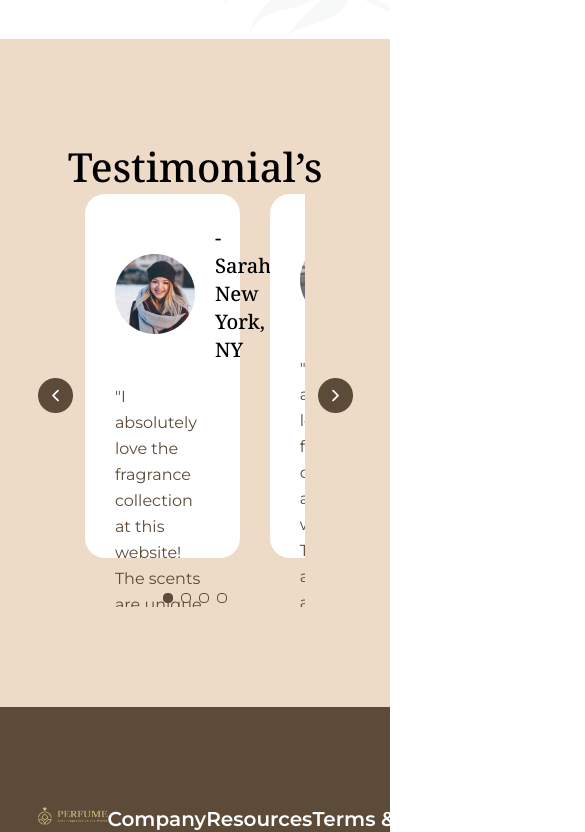
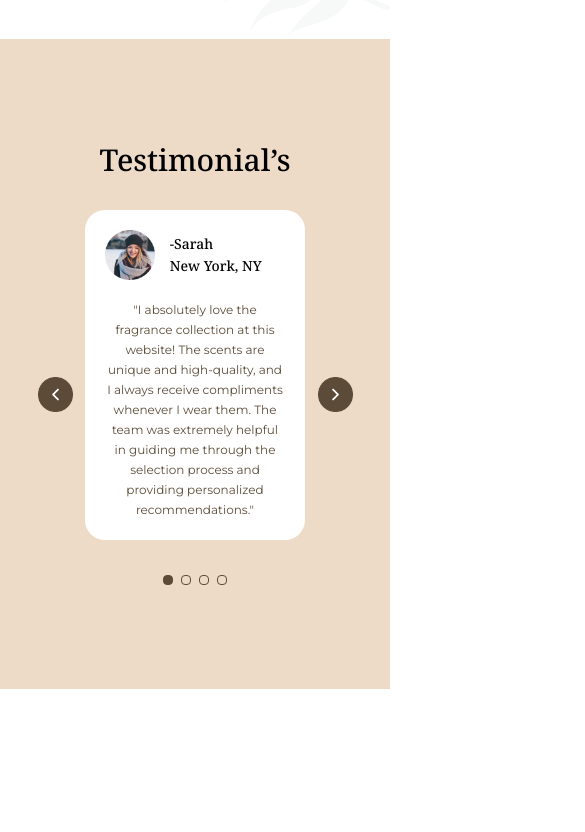
Before and after one commit to MuhammadSaim1256/Perfume-React, a React (Create React App) app: page / in a window 390 px wide. Shown: the part 2980-3812 px from the top of the page, 585 px wide, since content can reach past the window. After the commit the page ends 3669 px from the top, so only its background shows below. Built offline with nearby package versions, Linux system fonts and the light colour scheme.

Commit message:
Testimonials Responsive

```diff
--- a/src/Components/Footer/style.css
+++ b/src/Components/Footer/style.css
@@ -1,4 +1,5 @@
 footer {
+  display: none;
   background: #5c4b38;
   padding: 6.25rem 0 1.87rem;
 }
--- a/src/Components/Products/Products.js
+++ b/src/Components/Products/Products.js
@@ -36,7 +36,7 @@ const Products = () => {
                 slidesPerView: 1,
                 spaceBetween: 30,
               },
-              737: {
+              767: {
                 slidesPerView: 1,
                 spaceBetween: 30,
               },
--- a/src/Components/Testimonials/Testimonial.js
+++ b/src/Components/Testimonials/Testimonial.js
@@ -24,6 +24,36 @@ const Testimonial = () => {
             loop={true}
             pagination={{
               clickable: true,
+            }}
+            breakpoints={{
+              320: {
+                slidesPerView: 1,
+                spaceBetween: 30,
+              },
+              767: {
+                slidesPerView: 1,
+                spaceBetween: 30,
+              },
+              900: {
+                slidesPerView: 2,
+                spaceBetween: 30,
+              },
+              1024: {
+                slidesPerView: 2,
+                spaceBetween: 30,
+              },
+              1200: {
+                slidesPerView: 2,
+                spaceBetween: 30,
+              },
+              1530: {
+                slidesPerView: 2,
+                spaceBetween: 30,
+              },
+              1920: {
+                slidesPerView: 2,
+                spaceBetween: 30,
+              },
             }}
             navigation={{
               prevEl: ".swiper-button-prev",
--- a/src/Components/Testimonials/style.css
+++ b/src/Components/Testimonials/style.css
@@ -5,12 +5,13 @@
 
 #testimonial h1 {
   color: #000;
-  font-family: Noto Serif;
+  font-family: "Noto Serif";
   font-size: 2.5rem;
   font-style: normal;
   font-weight: 500;
   line-height: normal;
   text-align: center;
+  margin-bottom: 3.12rem;
 }
 
 .testimonial-slide {
@@ -44,3 +45,41 @@
   text-align: left;
   margin-left: 1.25rem;
 }
+
+@media screen and (max-width: 767px) {
+  #testimonial h1 {
+    color: #000;
+    font-size: 1.875rem;
+    font-weight: 500;
+    line-height: normal;
+    margin-bottom: 1.87rem;
+  }
+
+  .testimonial-slide {
+    padding: 1.25rem;
+    box-sizing: border-box;
+    height: auto !important;
+  }
+
+  .testimonail {
+    overflow: hidden;
+    box-sizing: border-box;
+  }
+
+  .img-name img {
+    width: 3.12rem;
+    height: 3.12rem;
+  }
+
+  .img-name h3 {
+    font-size: 0.87rem;
+    line-height: 1.375rem;
+    margin-left: 0.93rem;
+  }
+
+  .testimonail p {
+    text-align: center;
+    font-size: 0.75rem;
+    line-height: 1.25rem;
+  }
+}
```
